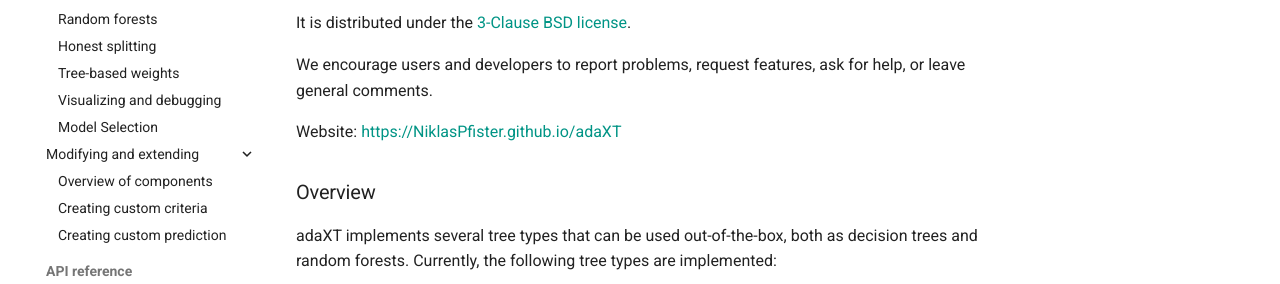
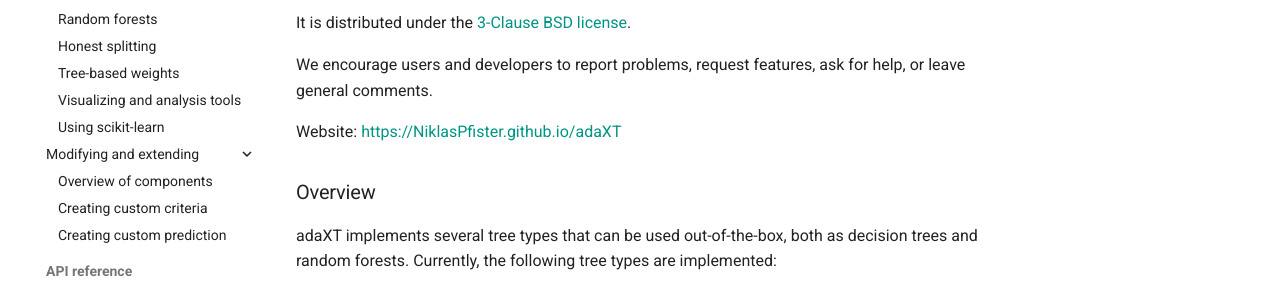
Before and after one commit to NiklasPfister/adaXT, an MkDocs documentation site: the page built from docs/index.md, in a window 1280 px wide. Shown: the part 262-546 px from the top of the page. Built offline with MkDocs 1.6.1 and Material for MkDocs 9.7.7, drawn with Linux system fonts in a browser that asks for light colours; comment, search, counter and statistics services are not loaded.

Commit message:
Update mkdocs.yml

```diff
--- a/mkdocs.yml
+++ b/mkdocs.yml
@@ -66,8 +66,8 @@ nav:
           - Random forests: user_guide/random_forest.md
           - Honest splitting: user_guide/honest_splitting.md
           - Tree-based weights: user_guide/tree_based_weights.md
-          - Visualizing and debugging: user_guide/vis_and_debug.md
-          - Model Selection: user_guide/model_selection.md
+          - Visualizing and analysis tools: user_guide/vis_and_analysis.md
+          - Using scikit-learn: user_guide/scikit_learn.md
       - Modifying and extending:
           - Overview of components: user_guide/overview_components.md
           - Creating custom criteria: user_guide/creatingCriteria.md
```
